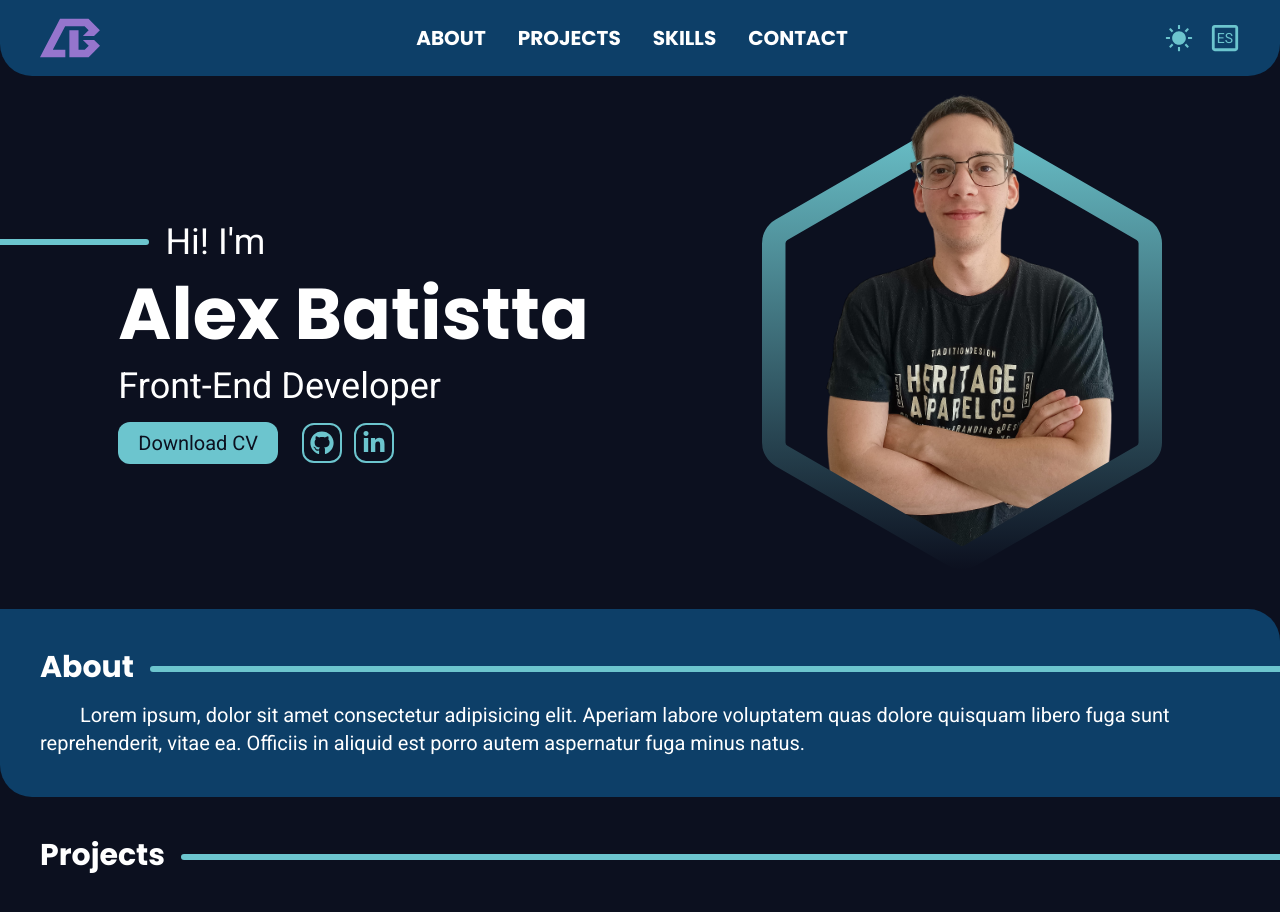
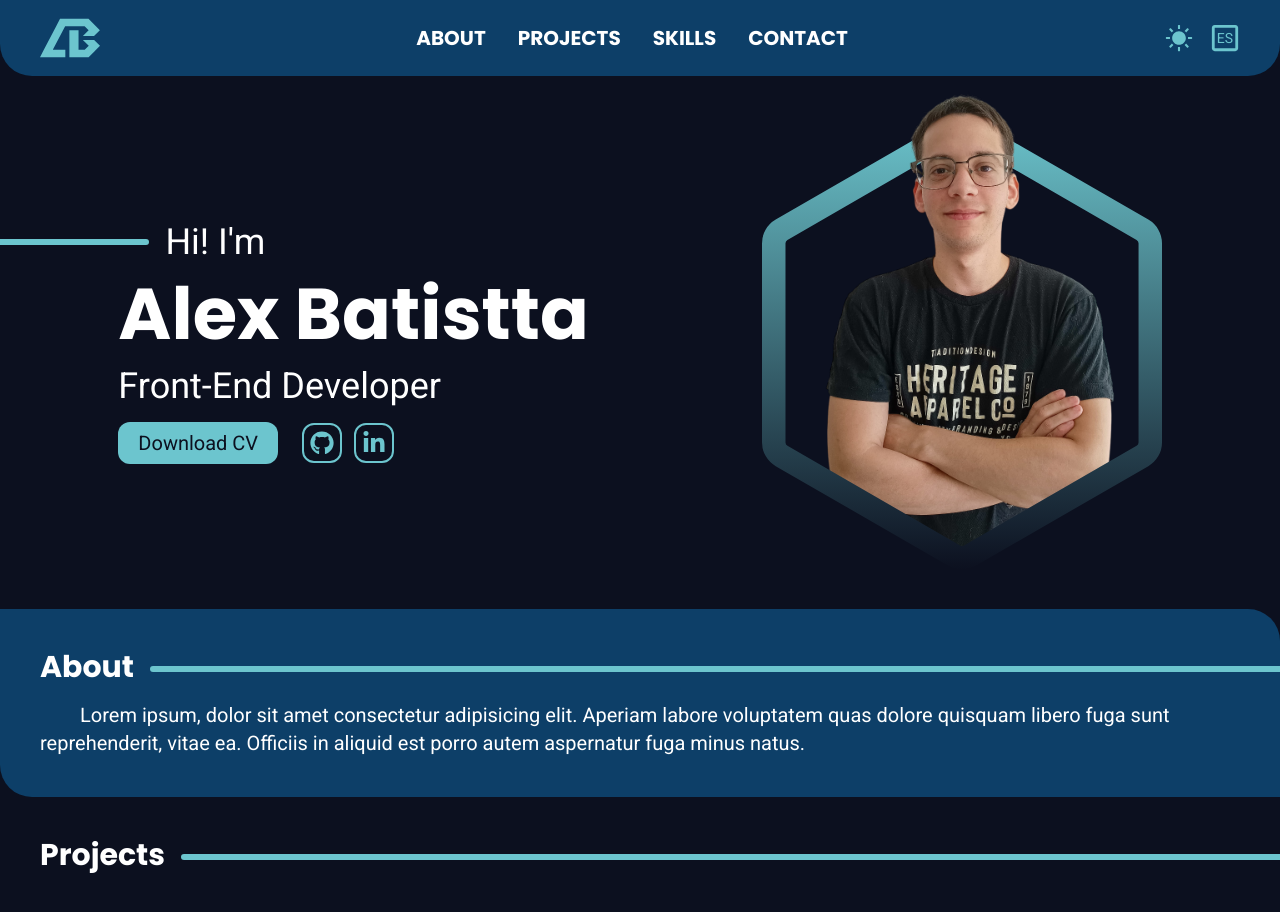
Before and after one commit to AlexBatistta/portfolio, a React (Vite) app: page / in a window 1280 px wide. Shown: the top 912 px of the page. Built offline with nearby package versions, Linux system fonts and the light colour scheme.

Commit message:
logo hotfix

```diff
--- a/src/components/HeaderComponents.jsx
+++ b/src/components/HeaderComponents.jsx
@@ -1,5 +1,4 @@
 import Logo from '../assets/images/logo.svg?react';
-import { lightBlue } from '../utils';
 import { AiFillSun, AiFillMoon } from 'react-icons/ai';
 import { FaRegSquare } from 'react-icons/fa';
 import { MdMenu } from 'react-icons/md';
@@ -25,7 +24,7 @@ export const LogoBtn = () => {
 			className='flex cursor-pointer items-center'
 			onClick={() => window.scrollTo({ top: 0, behavior: 'smooth' })}
 		>
-			<Logo className='h-15 w-15' style={{ fill: lightBlue }} />
+			<Logo className='h-15 w-15 fill-secondary' />
 		</button>
 	);
 };
--- a/src/utils.jsx
+++ b/src/utils.jsx
@@ -1,5 +1,3 @@
-export const lightBlue = '#6cc5ce';
-
 export const capitalize = (text) => {
 	return text.charAt(0).toUpperCase() + text.slice(1).toLowerCase();
 };
```
Also changed, not shown: src/assets/images/logo.svg.
